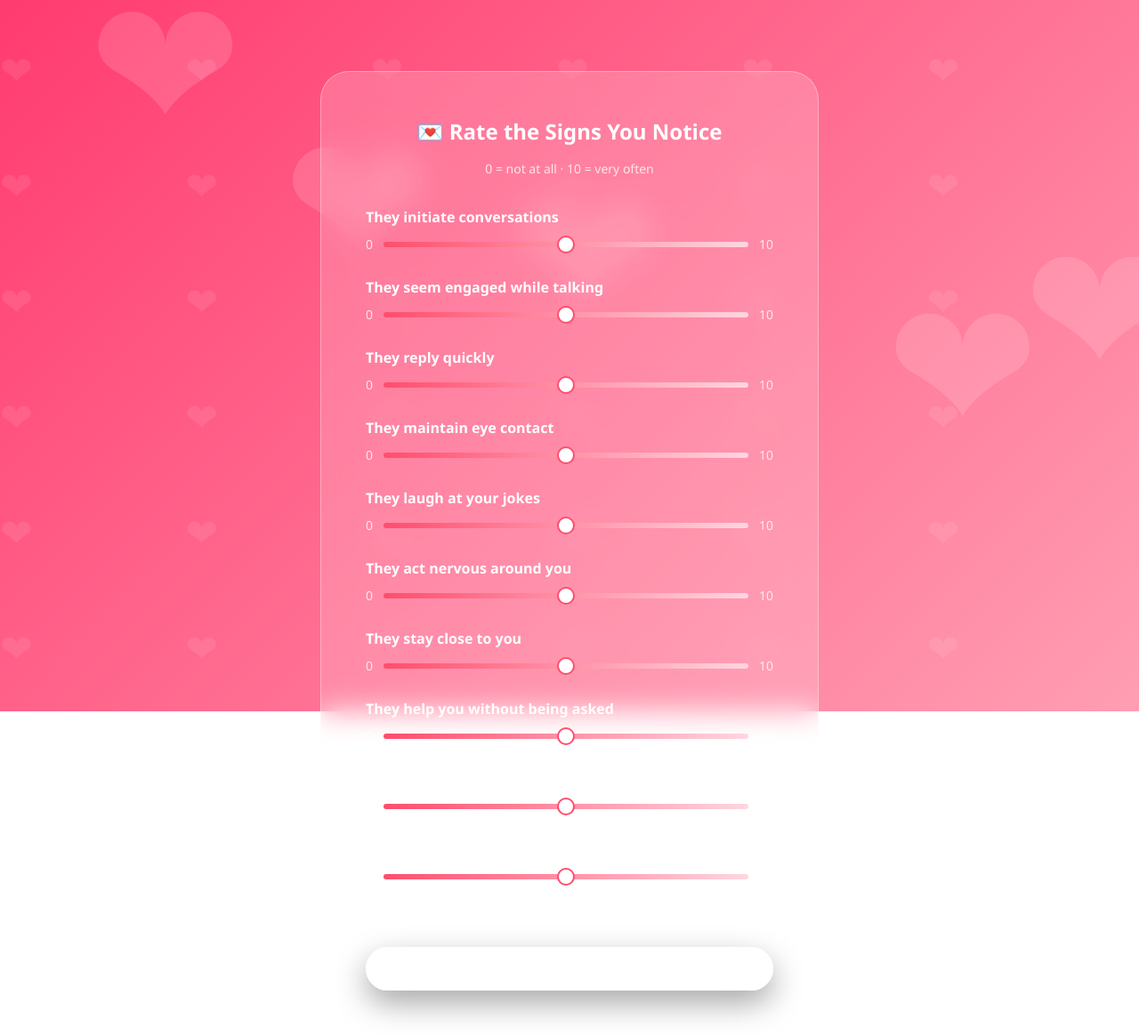
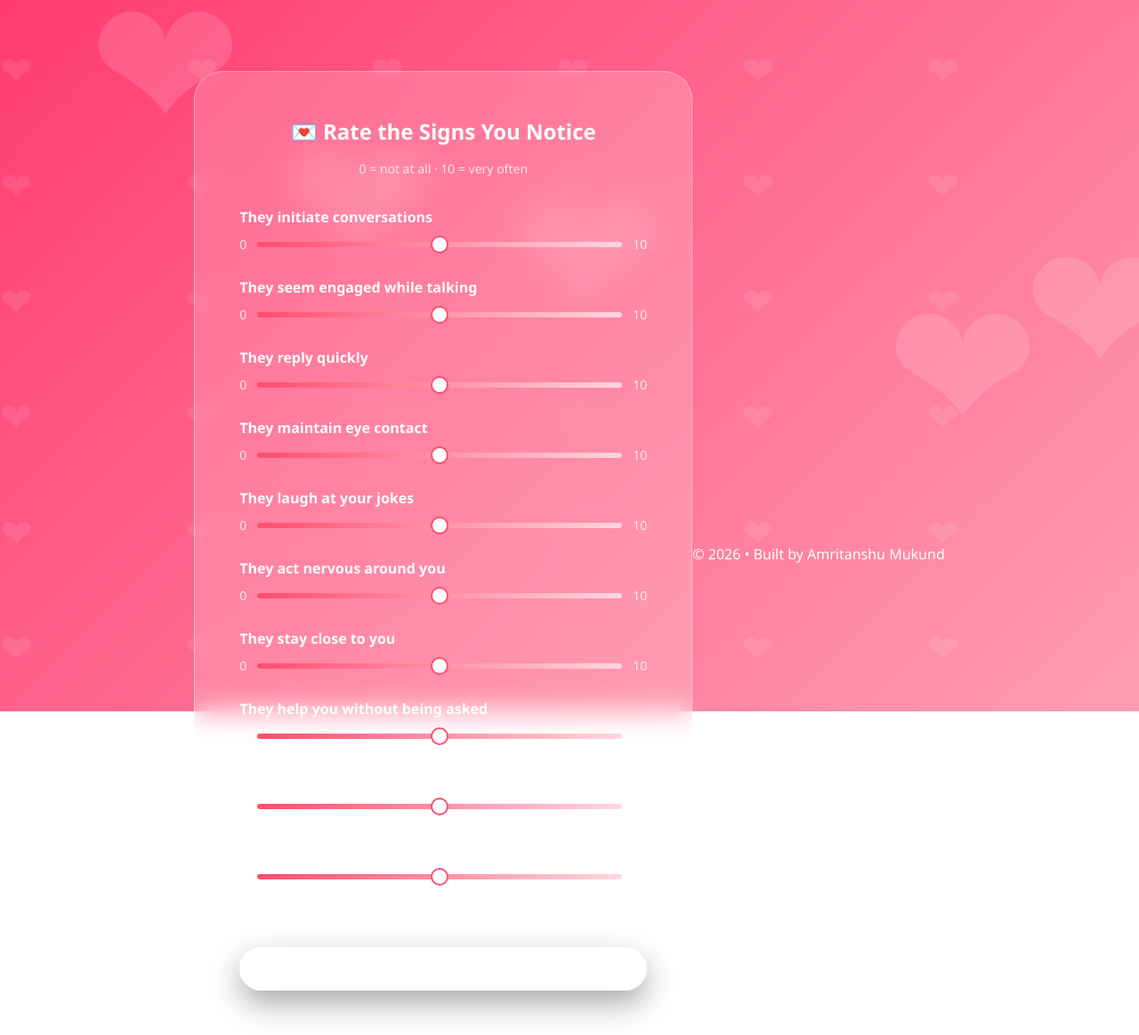
Before and after one commit to amukund07/cupid_ai, a Flask app: page /predict in a window 1280 px wide. Shown: the top 1164 px of the page at 89% size. Run offline with Flask 3, Linux system fonts and the light colour scheme; parts of the project's set-up code (start-up, migrations or seed data) failed here and were passed over.

Commit message:
Add footer to predict.html
Added footer with copyright information.

```diff
--- a/templates/predict.html
+++ b/templates/predict.html
@@ -72,12 +72,15 @@
             {% endfor %}
 
             <button type="submit" class="cta-btn full">
-                 Predict My Chances
+                Predict My Chances
             </button>
 
         </form>
 
     </div>
+    <footer class="footer">
+        © 2026 • Built by Amritanshu Mukund
+    </footer>
 
 </body>
 
```
